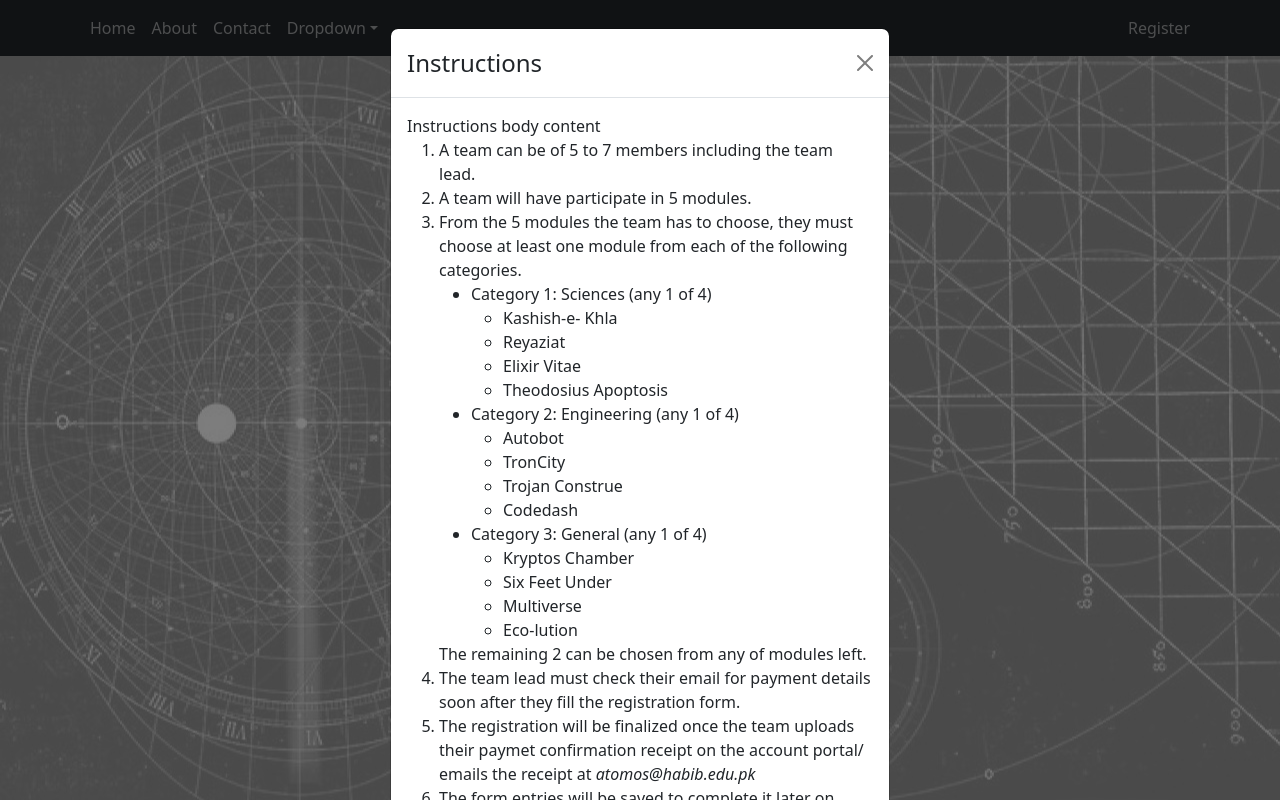
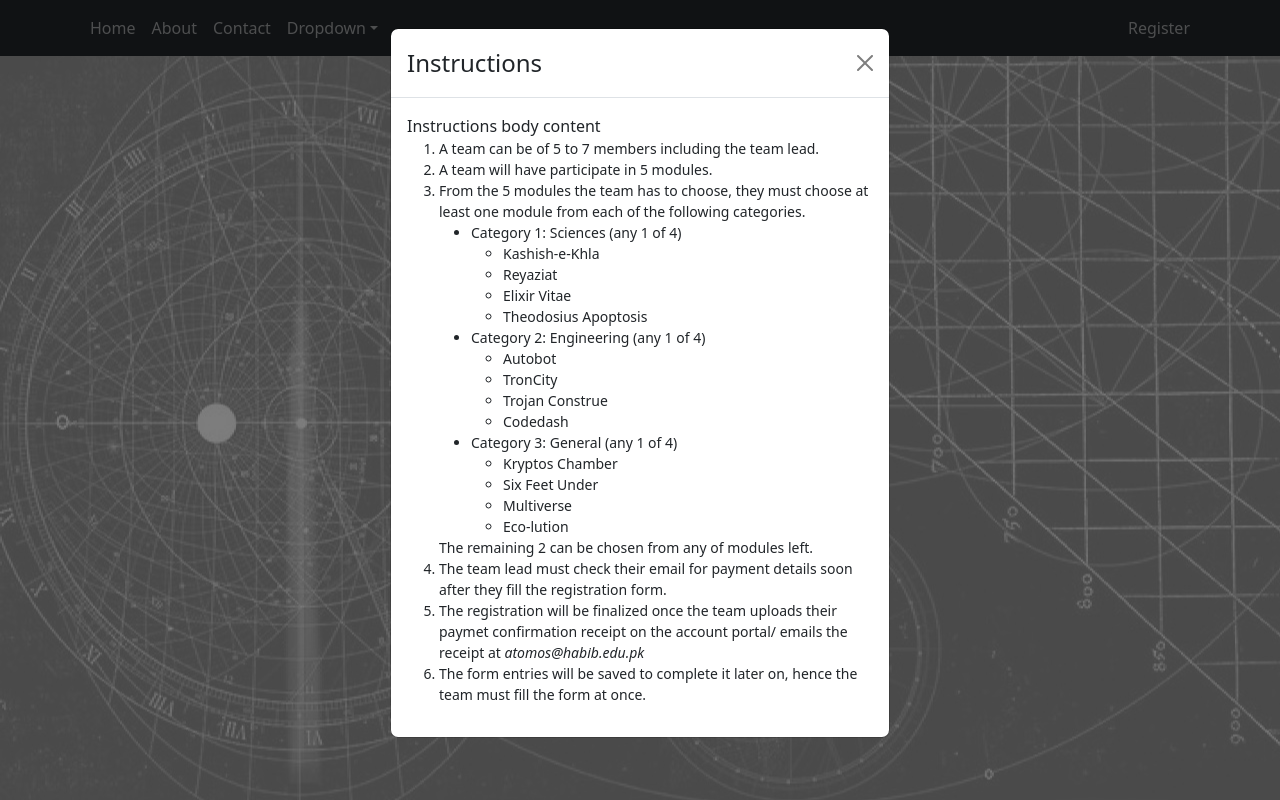
Before and after one commit to taimooransari/atomos, a React (Create React App) app in the folder atomos/: page /register in a window 1280 px wide. Both pictures are taken after a click on the button "SHOW INSTRUCTIONS". Built offline with nearby package versions, Linux system fonts and the light colour scheme.

Commit message:
instructions added

```diff
--- a/atomos/src/components/instructions.js
+++ b/atomos/src/components/instructions.js
@@ -27,7 +27,7 @@ function Instructions() {
                 </Modal.Header>
                 <Modal.Body>Instructions body content
 
-                    <ol>
+                    <ol style={{fontSize:14 }}>
 
                         <li>A team can be of 5 to 7 members including the team lead.</li>
                         <li>A team will have participate in 5 modules.</li>
@@ -37,7 +37,7 @@ function Instructions() {
                             <ul type="disc">
                                 <li>Category 1: Sciences (any 1 of 4)
                                     <ul type="circle">
-                                        <li>Kashish-e- Khla</li>
+                                        <li>Kashish-e-Khla</li>
                                         <li>Reyaziat</li>
                                         <li>Elixir Vitae</li>
                                         <li>Theodosius Apoptosis</li>
```
